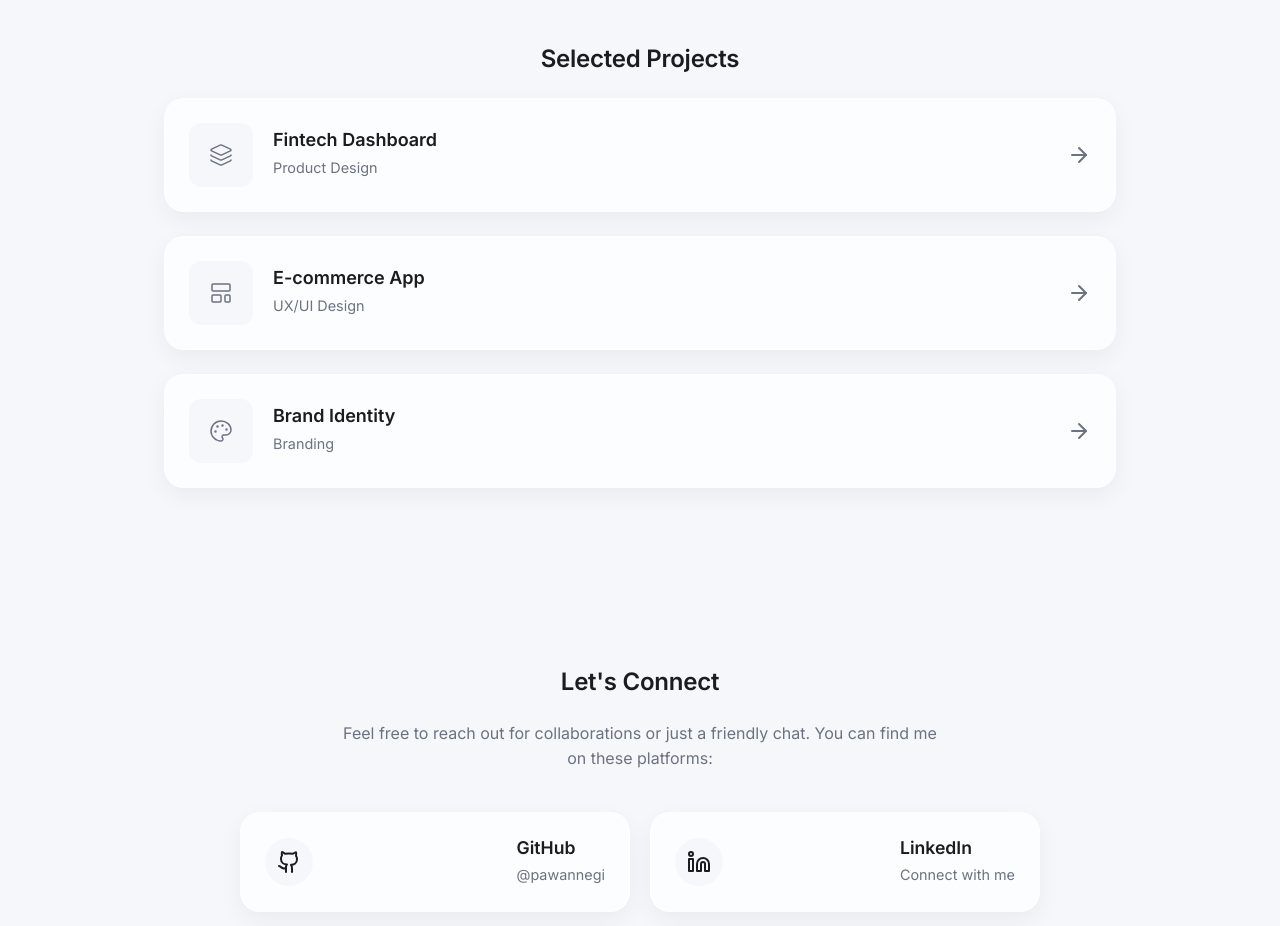
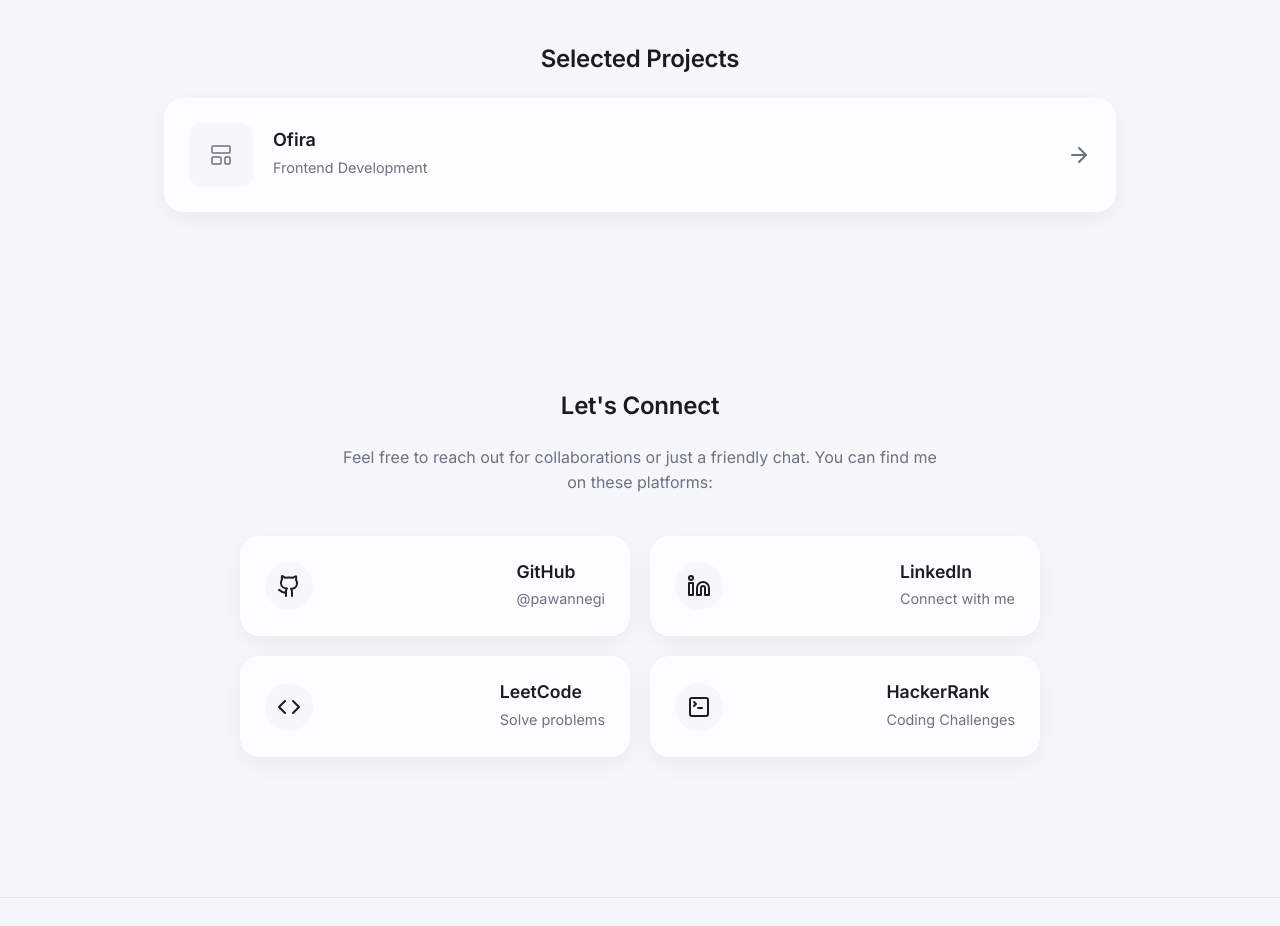
Before and after one commit to pawannegii/MyPortfolio, a React app: page / in a window 1280 px wide. Shown: the part 1880-2806 px from the top of the page. Built offline with nearby package versions, Linux system fonts and the light colour scheme; the HTML template or start-up script is replaced by a standard one.

Commit message:
Update projects section with Ofira project

```diff
--- a/src/App.jsx
+++ b/src/App.jsx
@@ -22,30 +22,13 @@
 const projects = [
   {
     id: 1,
-    title: 'Fintech Dashboard',
-    category: 'Product Design',
-    icon: <Layers size={24} strokeWidth={1.5} />,
-    description: 'A comprehensive financial dashboard for managing personal wealth and investments.',
-    client: 'Acme Corp',
-    year: '2025'
-  },
-  {
-    id: 2,
-    title: 'E-commerce App',
-    category: 'UX/UI Design',
+    title: 'Ofira',
+    category: 'Frontend Development',
     icon: <LayoutTemplate size={24} strokeWidth={1.5} />,
-    description: 'A mobile-first e-commerce shopping experience with a focus on quick checkout.',
-    client: 'StyleStore',
-    year: '2024'
-  },
-  {
-    id: 3,
-    title: 'Brand Identity',
-    category: 'Branding',
-    icon: <Palette size={24} strokeWidth={1.5} />,
-    description: 'Complete visual identity redesign for a sustainable tech startup.',
-    client: 'EcoTech',
-    year: '2024'
+    description: 'A premium, modern web application featuring an Apple-inspired minimal UI and a refreshing mint green aesthetic.',
+    client: 'Personal Project',
+    year: '2026',
+    link: 'https://ofiraofficial.vercel.app/'
   }
 ];
 
@@ -412,9 +395,9 @@
                 [Project Preview Image Stack]
               </div>
 
-              <button className="btn btn-primary" style={{ width: '100%' }}>
+              <a href={selectedProject.link || '#'} target="_blank" rel="noopener noreferrer" className="btn btn-primary" style={{ width: '100%' }}>
                 Visit Website <ExternalLink size={18} />
-              </button>
+              </a>
             </motion.div>
           </motion.div>
         )}
```
